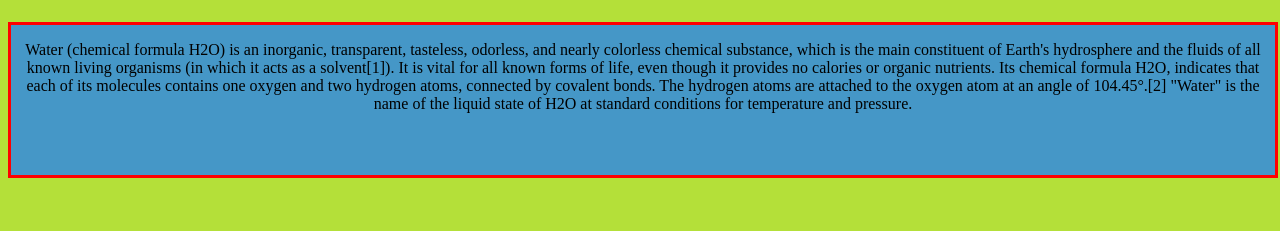
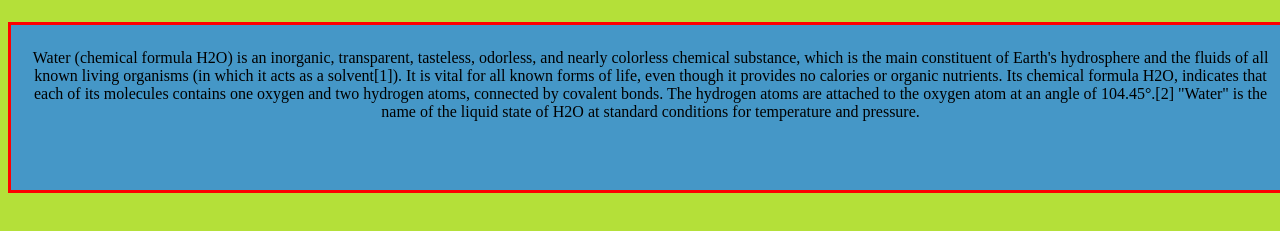
Before and after one commit to ambiaravinth/WTlabtest6, a plain HTML site: page index.html in a window 1280 px wide. Shown: the part 55-286 px from the top of the page. Drawn offline with Linux system fonts and the light colour scheme.

Commit message:
Update index.html

```diff
--- a/index.html
+++ b/index.html
@@ -6,6 +6,7 @@
             width: 100%;
             border: solid red;
             background-color: rgb(69, 151, 199);
+            padding: 0.2cm;
             text-align: center;
         }
     </style>
```
